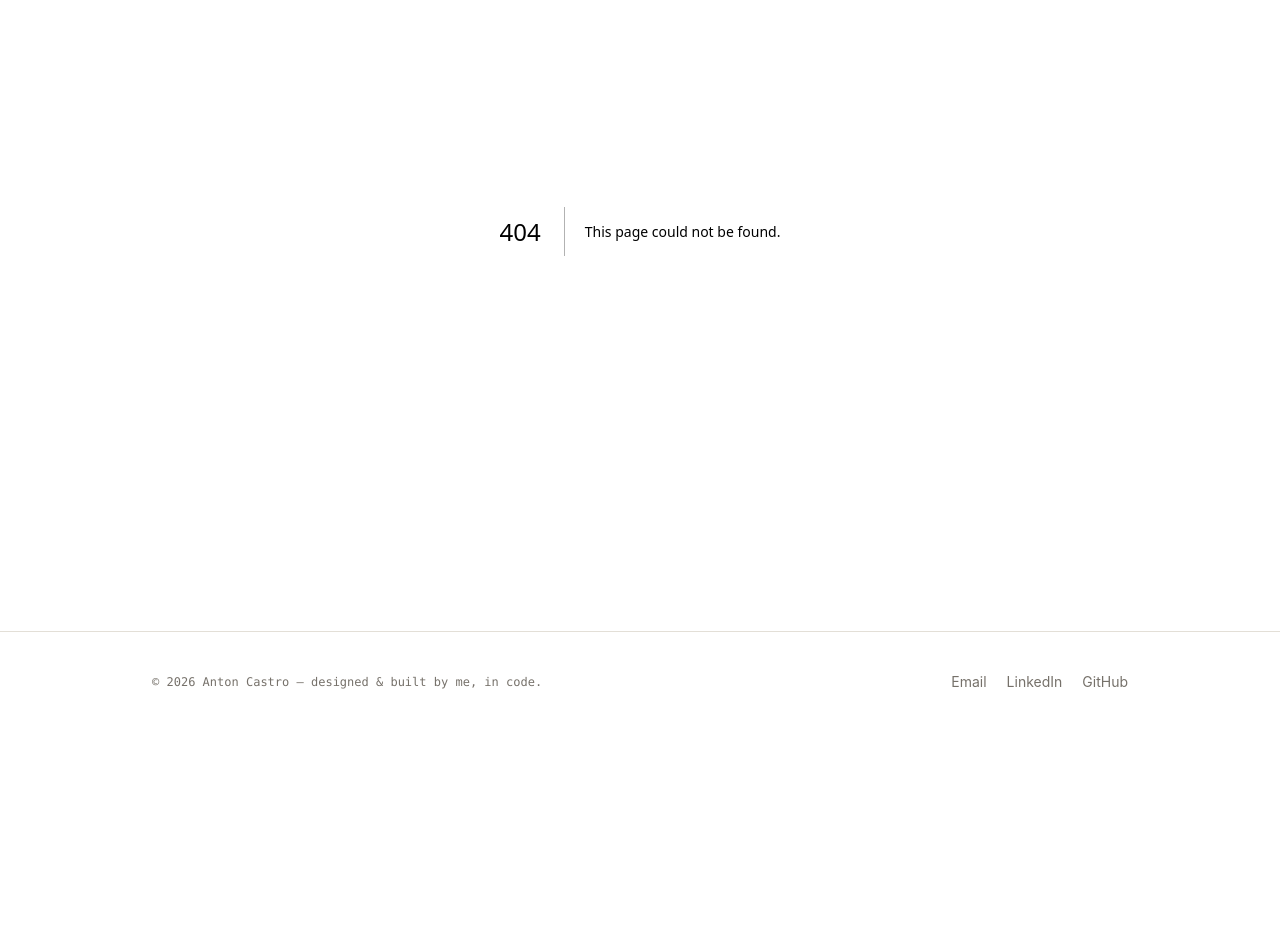
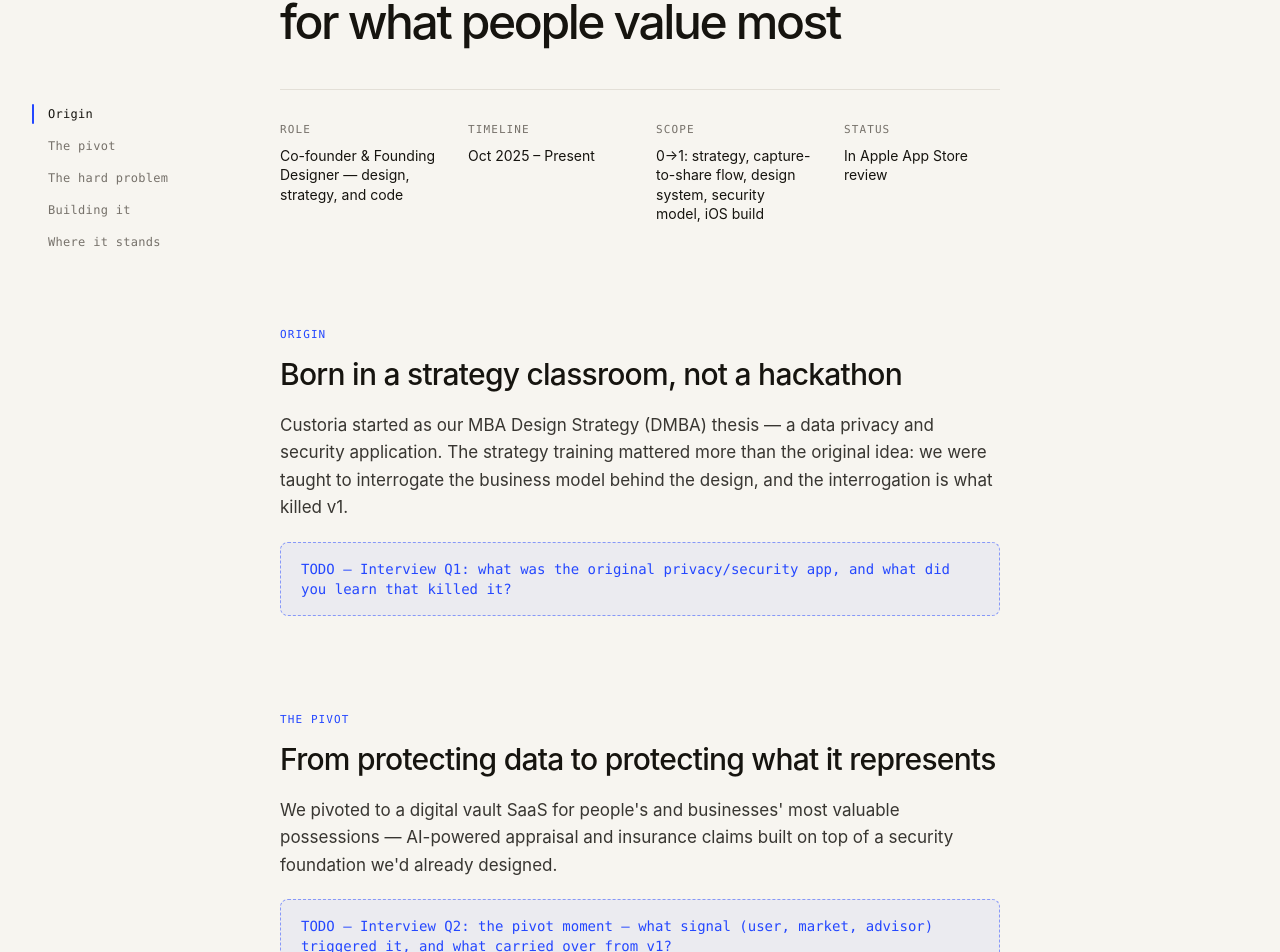
Before and after one commit to acaspx/portfolio-chops, a Next.js app: page /work/custoria in a window 1280 px wide. Before the commit this address had no page. Shown: the part 222-1174 px from the top of the page. Before the commit the page ends 954 px from the top, so only its background shows below. Built offline with nearby package versions, Linux system fonts and the light colour scheme.

Commit message:
Custoria featured card + case study scaffold with interview slots

```diff
--- /dev/null
+++ b/app/work/custoria/page.tsx
@@ -0,0 +1,94 @@
+import type { Metadata } from "next";
+import { CaseHeader, Section, Todo, ImageSlot, NextCase } from "@/components/CaseStudy";
+import CaseNav from "@/components/CaseNav";
+
+export const metadata: Metadata = {
+  title: "Custoria — Founding a Digital Vault | Anton Castro",
+  description:
+    "Co-founding Custoria: from MBA Design Strategy thesis to an AI-powered digital vault for people's most valuable possessions, now in App Store review.",
+};
+
+const sections = [
+  { id: "origin", label: "Origin" },
+  { id: "pivot", label: "The pivot" },
+  { id: "problem", label: "The hard problem" },
+  { id: "building", label: "Building it" },
+  { id: "status", label: "Where it stands" },
+];
+
+export default function Custoria() {
+  return (
+    <article>
+      <CaseNav sections={sections} />
+      <CaseHeader
+        company="Custoria Labs — co-founded with Yiyi Qin"
+        title="Founding Custoria: a digital vault for what people value most"
+        meta={[
+          { label: "Role", value: "Co-founder & Founding Designer — design, strategy, and code" },
+          { label: "Timeline", value: "Oct 2025 – Present" },
+          { label: "Scope", value: "0→1: strategy, capture-to-share flow, design system, security model, iOS build" },
+          { label: "Status", value: "In Apple App Store review" },
+        ]}
+      />
+
+      <Section id="origin" kicker="Origin" title="Born in a strategy classroom, not a hackathon">
+        <p>
+          Custoria started as our MBA Design Strategy (DMBA) thesis — a data privacy
+          and security application. The strategy training mattered more than the
+          original idea: we were taught to interrogate the business model behind
+          the design, and the interrogation is what killed v1.
+        </p>
+        <Todo>
+          Interview Q1: what was the original privacy/security app, and what did
+          you learn that killed it?
+        </Todo>
+      </Section>
+
+      <Section id="pivot" kicker="The pivot" title="From protecting data to protecting what it represents">
+        <p>
+          We pivoted to a digital vault SaaS for people&apos;s and businesses&apos; most
+          valuable possessions — AI-powered appraisal and insurance claims built on
+          top of a security foundation we&apos;d already designed.
+        </p>
+        <Todo>
+          Interview Q2: the pivot moment — what signal (user, market, advisor)
+          triggered it, and what carried over from v1?
+        </Todo>
+      </Section>
+
+      <Section id="problem" kicker="The hard problem" title="Trust people with their irreplaceables">
+        <p>
+          The security and sharing model is the product: an encrypted,
+          biometric-locked vault with owner-set, customizable sharing permissions —
+          security that feels like ownership, not friction.
+        </p>
+        <ImageSlot caption="The vault: capture-to-share flow with owner-set permissions" />
+        <Todo>
+          Interview Q3: one hard security-UX decision (e.g., what does sharing a
+          possession's record actually expose, and what did you argue about?)
+        </Todo>
+      </Section>
+
+      <Section id="building" kicker="Building it" title="Designed and coded by the same two hands">
+        <p>
+          As co-founder I own design end-to-end — and the code. The capture-to-share
+          flow, the design system, and the iOS app itself.
+        </p>
+        <ImageSlot caption="App: AI-powered capture and appraisal flow" />
+        <Todo>
+          Interview Q4: the AI's concrete job (appraisal? capture? claims?), the
+          stack, and one thing building it taught you that designing alone wouldn&apos;t.
+        </Todo>
+      </Section>
+
+      <Section id="status" kicker="Where it stands" title="In review, and what's next">
+        <Todo>
+          Interview Q5: traction/validation so far (pilot users, businesses,
+          waitlist?) and the next milestone after App Store approval.
+        </Todo>
+      </Section>
+
+      <NextCase href="/work/state-affairs" label="State Affairs — policy intelligence AI" />
+    </article>
+  );
+}
--- a/components/SideProjects.tsx
+++ b/components/SideProjects.tsx
@@ -1,15 +1,14 @@
 import Reveal from "@/components/Reveal";
 
-// TODO(Anton): fill the featured app's real details (name, one-liner, link,
-// stack, traction metric). Add a screenshot at public/work/app-hero.png.
+// TODO(Anton): app screenshot at public/work/app-hero.png; App Store link once live.
 const featured = {
-  name: "[App name]",
-  status: "Shipped · Live",
+  name: "Custoria",
+  status: "In App Store review",
   description:
-    "TODO — one tight paragraph: what it does, who it's for, and one traction signal (users, downloads, revenue, or a story). Built and shipped solo.",
-  stack: ["Swift", "React", "Claude"],
-  href: "https://example.com", // App Store / live URL
-  cta: "See it live",
+    "A digital vault for people's and businesses' most valuable possessions — AI-powered appraisal and insurance claims, secured by an encrypted, biometric-locked vault with owner-set sharing permissions. Co-founded with Yiyi Qin; born from our MBA Design Strategy thesis.",
+  stack: ["Swift", "AI/ML", "Claude"], // TODO: confirm stack
+  href: "/work/custoria",
+  cta: "Read the case study",
 };
 
 const projects = [
```
